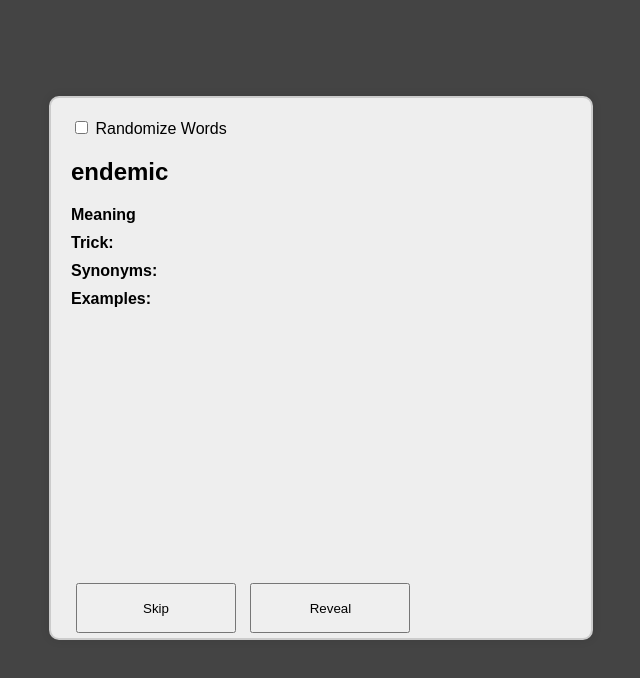
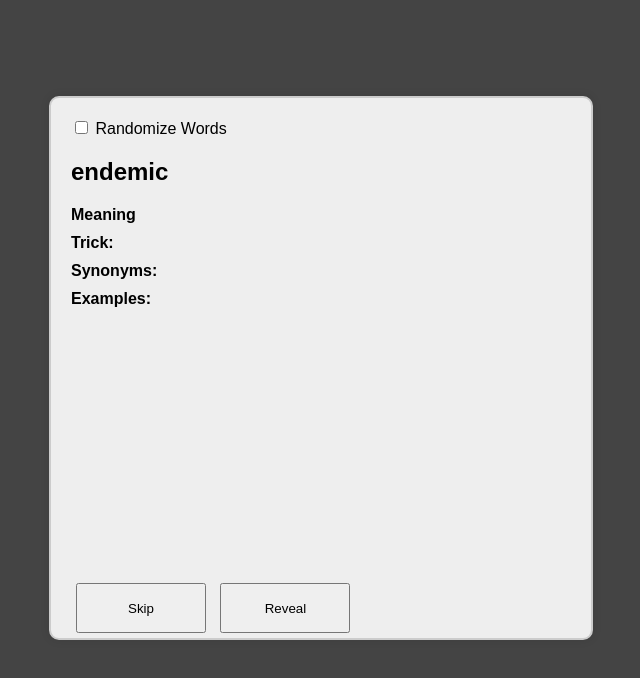
Before and after one commit to 0xbrij/0xbrij.github.io, a plain HTML site: page gmatwords.html in a window 1280 px wide. Shown: the whole page, without its empty margins (319-959 px from the left). Drawn offline with Linux system fonts and the light colour scheme.

Commit message:
Update gmatwords.html

```diff
--- a/gmatwords.html
+++ b/gmatwords.html
@@ -32,7 +32,7 @@
     }
     #controls button {
       margin: 5px;
-      width: 160px;
+      width: 130px;
       height: 50px;
     }
     #filters {
```
